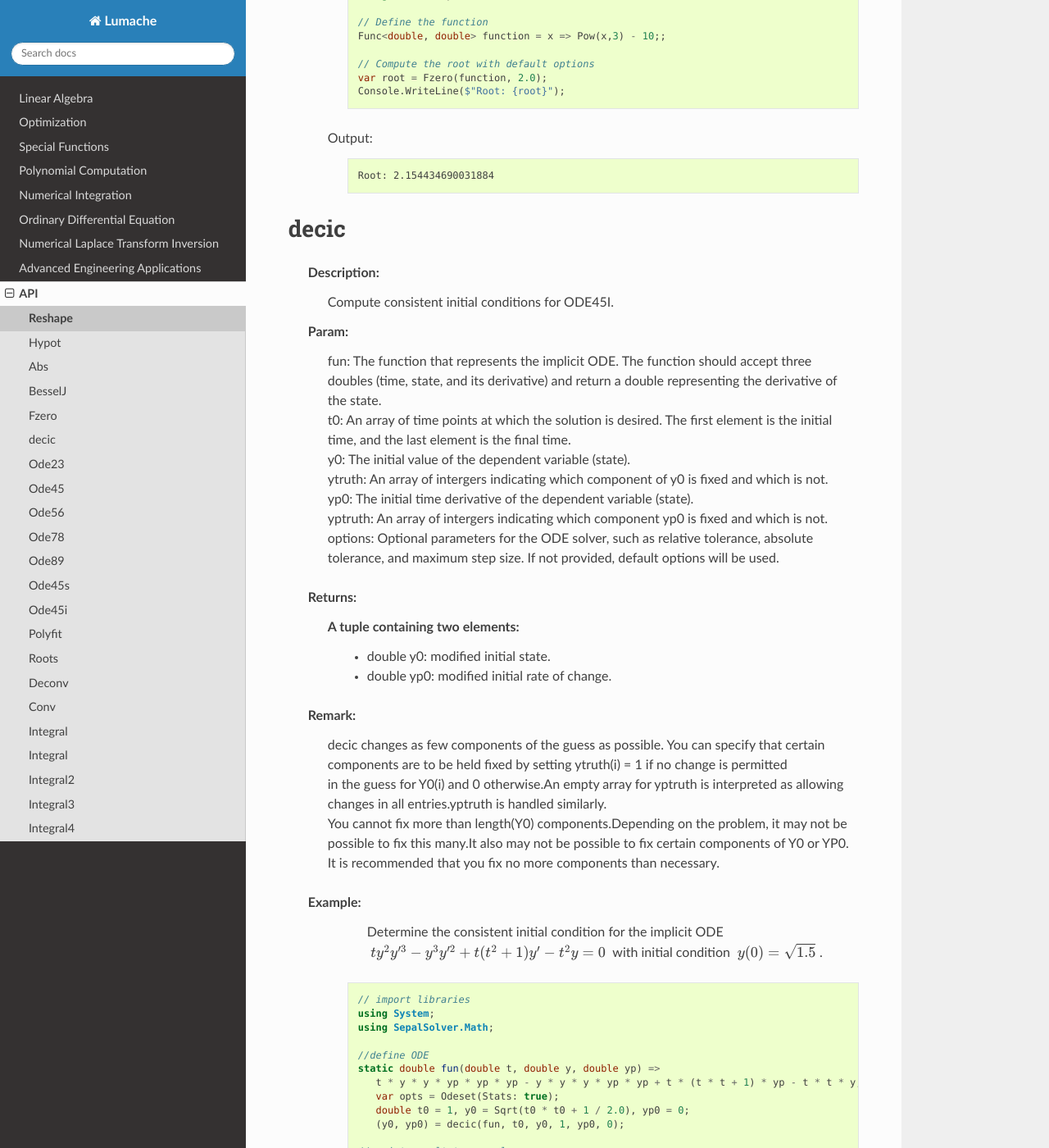
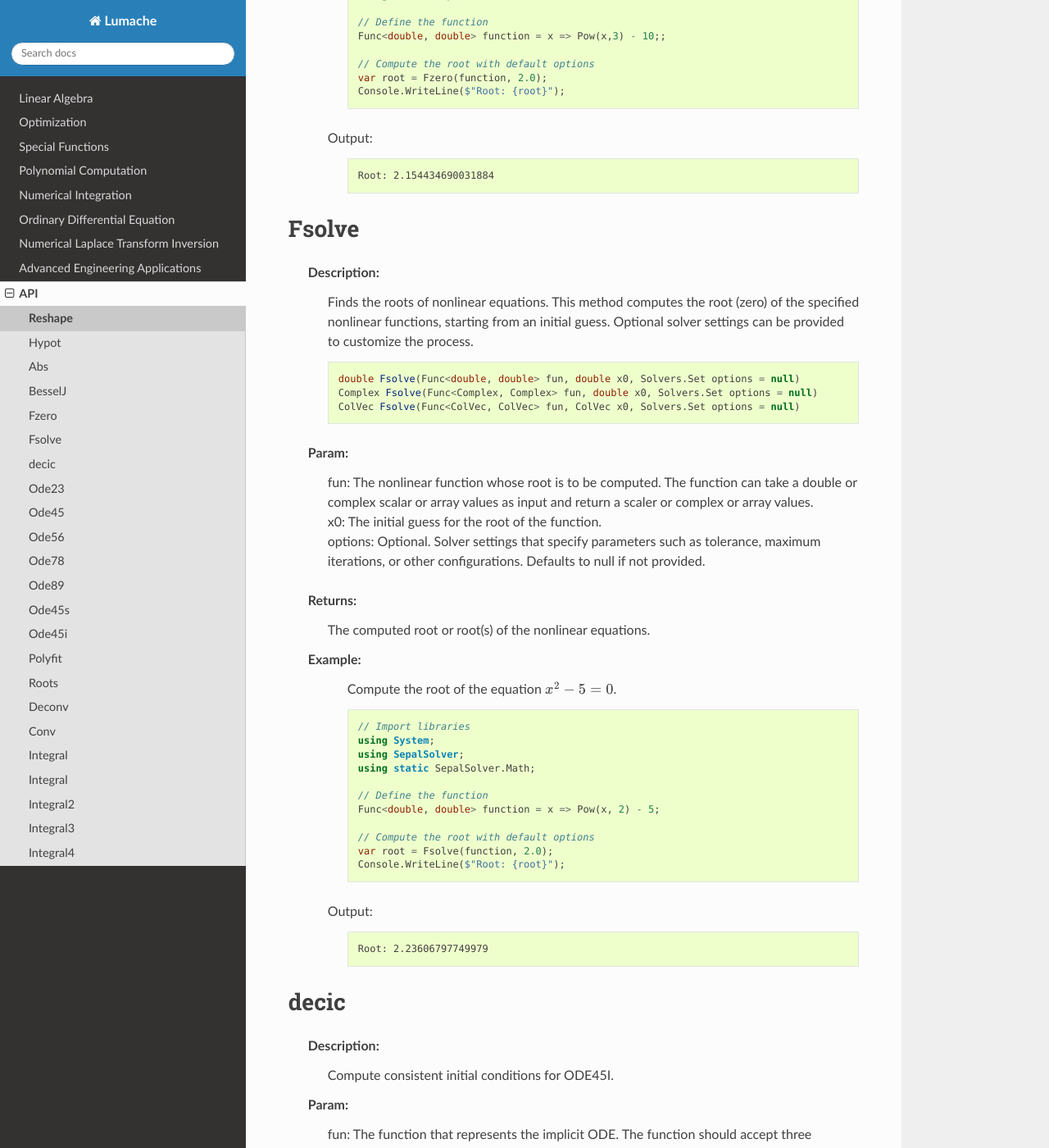
Before and after one commit to cyphercrescent/sepalsolver-doc, a Sphinx documentation site: the page built from docs/source/Math.rst, in a window 1280 px wide and 1400 px high, scrolled down 6017 px. Shown: the whole window at 82% size. Built offline with Sphinx 7.4.7 and the Read the Docs theme 3.1.0, drawn with Linux system fonts in a browser that asks for light colours.

Commit message:
Update Math.rst
I just documented Fsolve

```diff
--- a/docs/source/Math.rst
+++ b/docs/source/Math.rst
@@ -282,6 +282,48 @@ Fzero
        .. code-block:: Terminal
 
           Root: 2.154434690031884
+
+
+Fsolve
+======
+   Description:
+       Finds the roots of nonlinear equations.
+       This method computes the root (zero) of the specified nonlinear functions, starting from an initial guess. Optional solver settings can be provided to customize the process.
+
+       .. code-block:: CSharp
+
+          double Fsolve(Func<double, double> fun, double x0, Solvers.Set options = null)
+          Complex Fsolve(Func<Complex, Complex> fun, double x0, Solvers.Set options = null)
+          ColVec Fsolve(Func<ColVec, ColVec> fun, ColVec x0, Solvers.Set options = null)
+   Param:
+      | fun:  The nonlinear function whose root is to be computed. The function can take a double or complex scalar or array values as input and return a scaler or complex or array values.
+      | x0:  The initial guess for the root of the function.
+      | options:  Optional. Solver settings that specify parameters such as tolerance, maximum iterations, or other configurations. Defaults to null if not provided.
+   Returns:
+       The computed root or root(s) of the nonlinear equations.
+   Example:
+       Compute the root of the equation :math:`x^2 - 5 = 0`.
+
+       .. code-block:: CSharp
+
+          // Import libraries
+          using System;
+          using SepalSolver;
+          using static SepalSolver.Math;
+
+          // Define the function
+          Func<double, double> function = x => Pow(x, 2) - 5;
+
+          // Compute the root with default options
+          var root = Fsolve(function, 2.0);
+          Console.WriteLine($"Root: {root}");
+
+      Output:
+
+
+       .. code-block:: Terminal
+
+          Root: 2.23606797749979
 
 
 decic
```
